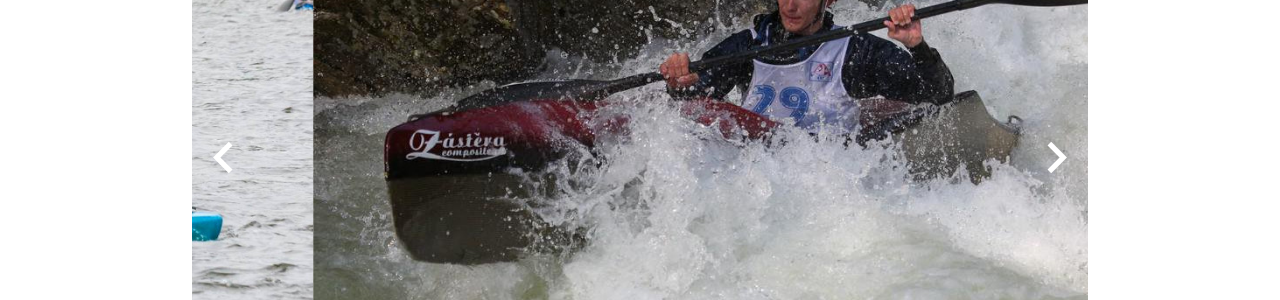
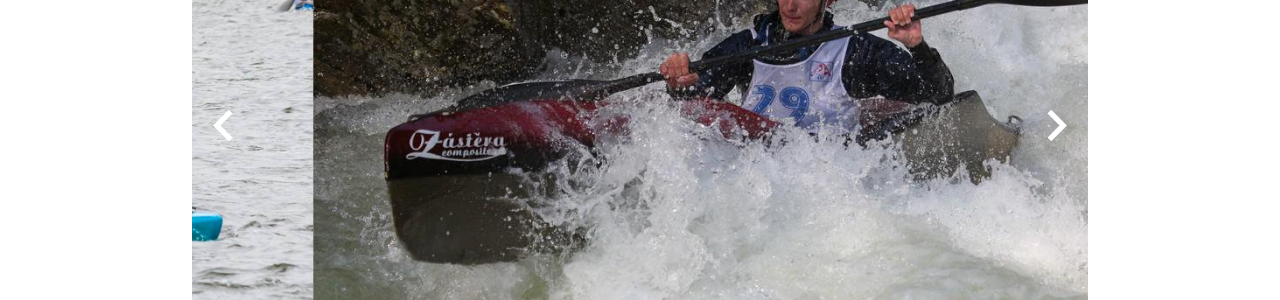
Before and after one commit to SemaiCZE/boh-pha-web, a Jekyll site: the page built from index.html, in a window 1280 px wide. Shown: the part 348-648 px from the top of the page. Built offline with Jekyll 4.4.1, drawn with Linux system fonts in a browser that asks for light colours.

Commit message:
Center slider buttons

```diff
--- a/_sass/main.scss
+++ b/_sass/main.scss
@@ -65,6 +65,7 @@ ul.address > li > i {
 .middle-indicator {
   position: absolute;
   top: 50%;
+  margin-top: -32px;
 }
 .middle-indicator-text {
   font-size: 4.2rem !important;
@@ -82,3 +83,7 @@ a.middle-indicator-text {
 div.navbar-fixed {
   z-index: unset;
 }
+
+nav {
+  z-index: 999;
+}
```
